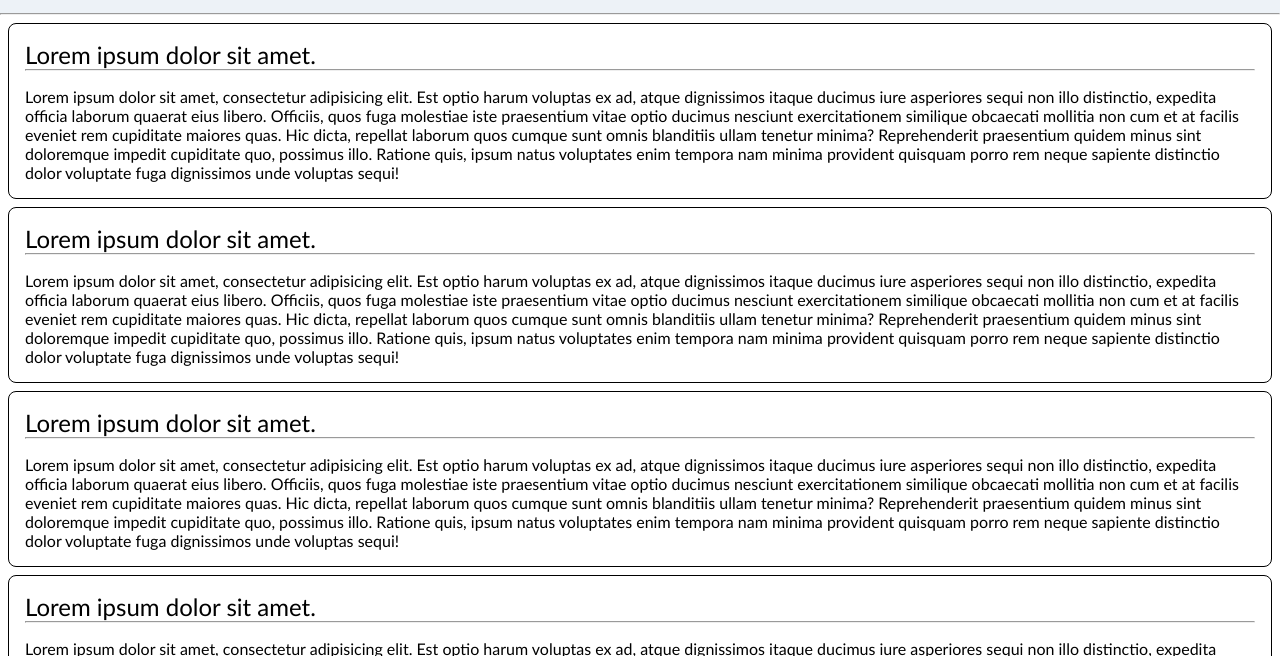
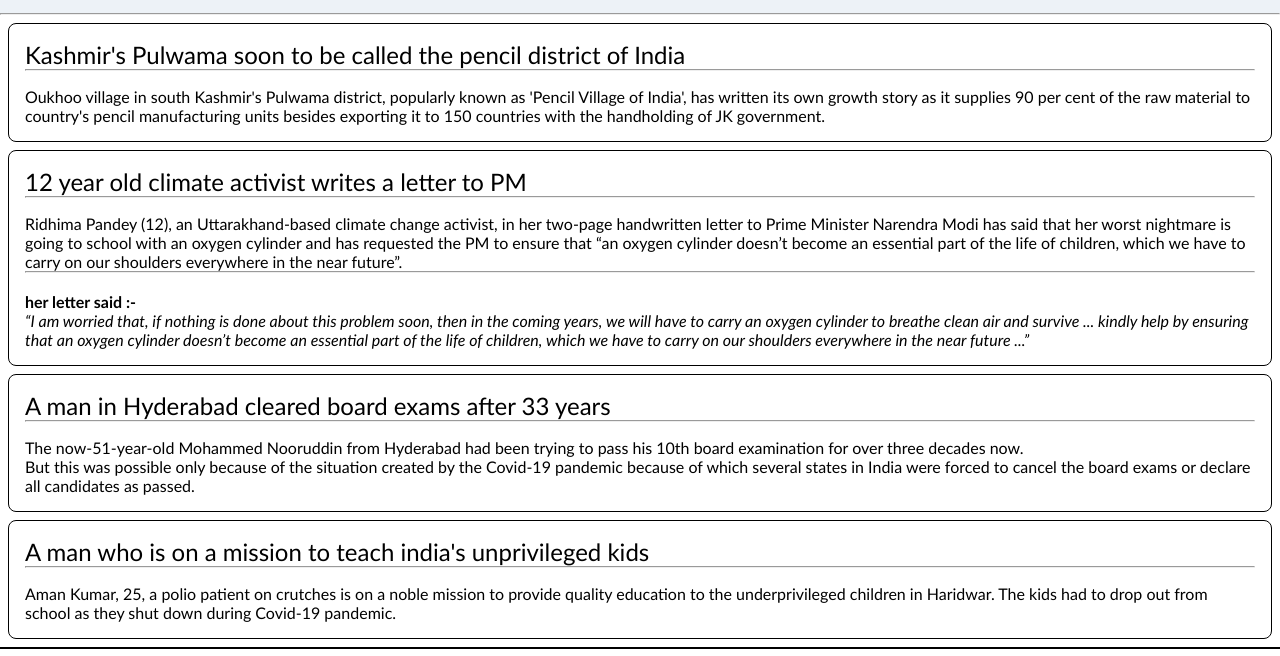
Before and after one commit to ANIKETSHARMAGIT56/smalltown-news, a plain HTML site: page index.html in a window 1280 px wide. Shown: the part 95-751 px from the top of the page. Drawn offline with Linux system fonts and the light colour scheme.

Commit message:
april 22 2022

```diff
--- a/index.html
+++ b/index.html
@@ -18,36 +18,49 @@
     <div class="newsbox-container">
         <div class="newsbox">
             <div class="headline">
-                Lorem ipsum dolor sit amet.
+                Kashmir's Pulwama soon to be called the pencil district of India
             </div>
             <hr>
             <div class="description">
-                Lorem ipsum dolor sit amet, consectetur adipisicing elit. Est optio harum voluptas ex ad, atque dignissimos itaque ducimus iure asperiores sequi non illo distinctio, expedita officia laborum quaerat eius libero. Officiis, quos fuga molestiae iste praesentium vitae optio ducimus nesciunt exercitationem similique obcaecati mollitia non cum et at facilis eveniet rem cupiditate maiores quas. Hic dicta, repellat laborum quos cumque sunt omnis blanditiis ullam tenetur minima? Reprehenderit praesentium quidem minus sint doloremque impedit cupiditate quo, possimus illo. Ratione quis, ipsum natus voluptates enim tempora nam minima provident quisquam porro rem neque sapiente distinctio dolor voluptate fuga dignissimos unde voluptas sequi!
+                Oukhoo village in south Kashmir's Pulwama district, popularly known as 'Pencil Village of India', has
+                written its own growth story as it supplies 90 per cent of the raw material to country's pencil
+                manufacturing units besides exporting it to 150 countries with the handholding of JK government.
             </div>
         </div>
         <div class="newsbox">
             <div class="headline">
-                Lorem ipsum dolor sit amet.
+                12 year old climate activist writes a letter to PM
             </div>
             <hr>
             <div class="description">
-                Lorem ipsum dolor sit amet, consectetur adipisicing elit. Est optio harum voluptas ex ad, atque dignissimos itaque ducimus iure asperiores sequi non illo distinctio, expedita officia laborum quaerat eius libero. Officiis, quos fuga molestiae iste praesentium vitae optio ducimus nesciunt exercitationem similique obcaecati mollitia non cum et at facilis eveniet rem cupiditate maiores quas. Hic dicta, repellat laborum quos cumque sunt omnis blanditiis ullam tenetur minima? Reprehenderit praesentium quidem minus sint doloremque impedit cupiditate quo, possimus illo. Ratione quis, ipsum natus voluptates enim tempora nam minima provident quisquam porro rem neque sapiente distinctio dolor voluptate fuga dignissimos unde voluptas sequi!
-            </div>
-        </div> <div class="newsbox">
+                Ridhima Pandey (12), an Uttarakhand-based climate change activist, in her two-page handwritten letter to
+                Prime Minister Narendra Modi has said that her worst nightmare is going to school with an oxygen
+                cylinder and has requested the PM to ensure that “an oxygen cylinder doesn’t become an essential part of
+                the life of children, which we have to carry on our shoulders everywhere in the near future”.
+                <hr>
+                <br><b> her letter said :- </b><br>
+
+                <i> “I am worried that, if nothing is done about this problem soon, then in the coming years, we will have to carry an oxygen cylinder to breathe clean air and survive ... kindly help by ensuring that an oxygen cylinder doesn’t become an essential part of the life of children, which we have to carry on our shoulders everywhere in the near future ...”
+                </i>
+                </div>
+        </div>
+        <div class="newsbox">
             <div class="headline">
-                Lorem ipsum dolor sit amet.
+                A man in Hyderabad cleared board exams after 33 years
             </div>
             <hr>
             <div class="description">
-                Lorem ipsum dolor sit amet, consectetur adipisicing elit. Est optio harum voluptas ex ad, atque dignissimos itaque ducimus iure asperiores sequi non illo distinctio, expedita officia laborum quaerat eius libero. Officiis, quos fuga molestiae iste praesentium vitae optio ducimus nesciunt exercitationem similique obcaecati mollitia non cum et at facilis eveniet rem cupiditate maiores quas. Hic dicta, repellat laborum quos cumque sunt omnis blanditiis ullam tenetur minima? Reprehenderit praesentium quidem minus sint doloremque impedit cupiditate quo, possimus illo. Ratione quis, ipsum natus voluptates enim tempora nam minima provident quisquam porro rem neque sapiente distinctio dolor voluptate fuga dignissimos unde voluptas sequi!
-            </div>
-        </div> <div class="newsbox">
+                The now-51-year-old Mohammed Nooruddin from Hyderabad had been trying to pass his 10th board examination for
+                over three decades now. <br>
+                But this was possible only because of the situation created by the Covid-19 pandemic because of which several states in India were forced to cancel the board exams or declare all candidates as passed. </div>
+        </div>
+        <div class="newsbox">
             <div class="headline">
-                Lorem ipsum dolor sit amet.
+                A man who is on a mission to teach india's unprivileged kids
             </div>
             <hr>
             <div class="description">
-                Lorem ipsum dolor sit amet, consectetur adipisicing elit. Est optio harum voluptas ex ad, atque dignissimos itaque ducimus iure asperiores sequi non illo distinctio, expedita officia laborum quaerat eius libero. Officiis, quos fuga molestiae iste praesentium vitae optio ducimus nesciunt exercitationem similique obcaecati mollitia non cum et at facilis eveniet rem cupiditate maiores quas. Hic dicta, repellat laborum quos cumque sunt omnis blanditiis ullam tenetur minima? Reprehenderit praesentium quidem minus sint doloremque impedit cupiditate quo, possimus illo. Ratione quis, ipsum natus voluptates enim tempora nam minima provident quisquam porro rem neque sapiente distinctio dolor voluptate fuga dignissimos unde voluptas sequi!
+                Aman Kumar, 25, a polio patient on crutches is on a noble mission to provide quality education to the underprivileged children in Haridwar. The kids had to drop out from school as they shut down during Covid-19 pandemic.
             </div>
         </div>
     </div>
```
Also changed, not shown: 2 other files.
